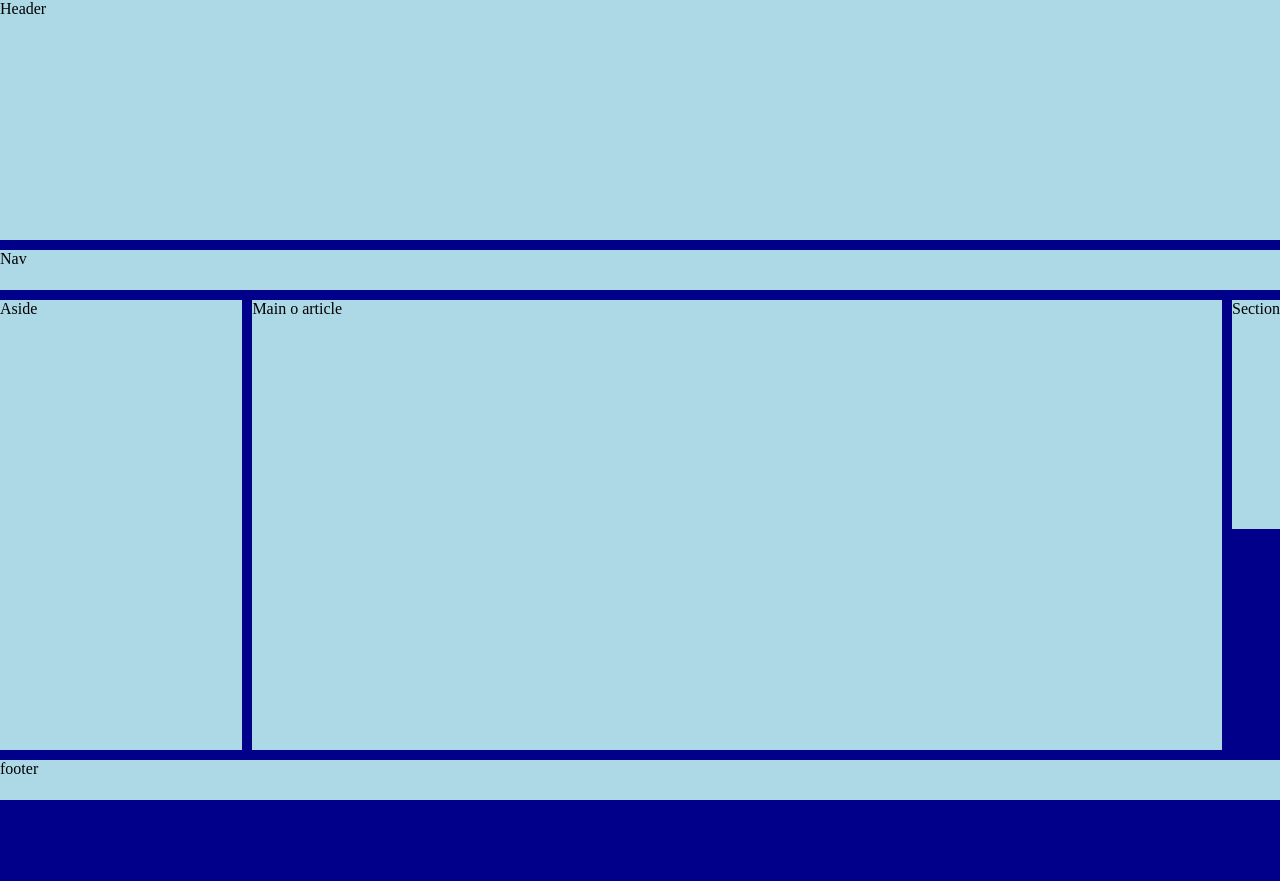
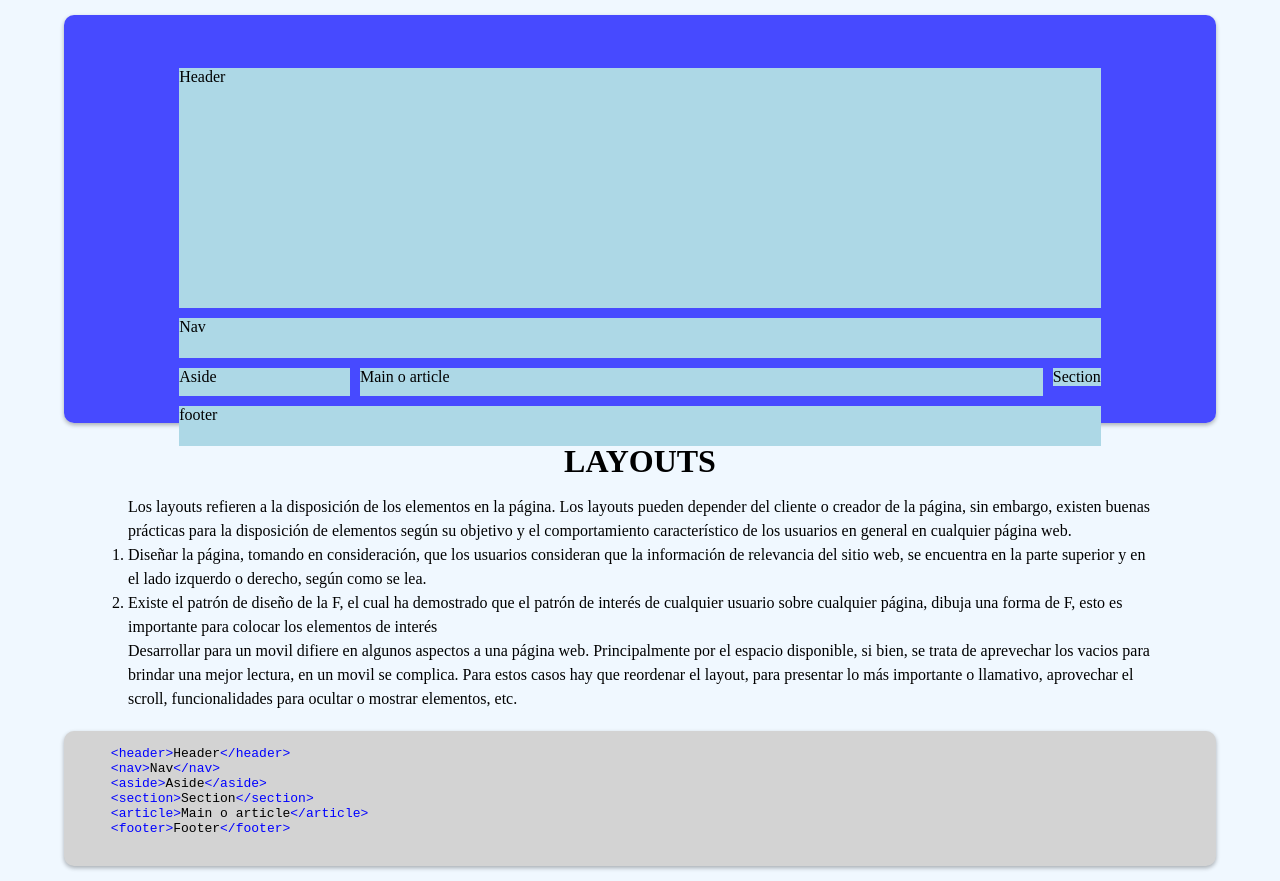
Before and after one commit to cruzortiz99/html-css-basics-course-project, a plain HTML site: page html-practice/03-layouts/layout.html in a window 1280 px wide. Before the commit the page ends 800 px from the top, so only its background shows below. Drawn offline with Linux system fonts and the light colour scheme.

Commit message:
layout class done

```diff
--- a/html-practice/03-layouts/layout.css
+++ b/html-practice/03-layouts/layout.css
@@ -1,16 +1,7 @@
-* {
-  margin: 0;
-  padding: 0;
-  box-sizing: border-box;
-  height: 100%;
-  height: 100%;
-}
-html {
-  background-color: darkblue;
-}
-body {
-  height: 100vh;
-  width: 100vw;
+@import '../../public/css/components/content.css';
+.container {
+  height: 80%;
+  width: 80%;
   display: grid;
   grid-template-columns: 1fr 4fr auto;
   grid-template-rows: 30vh 40px auto auto 40px;
--- a/html-practice/03-layouts/layout.html
+++ b/html-practice/03-layouts/layout.html
@@ -10,12 +10,37 @@
 </head>
 
 <body>
+  <div class="theory">
+    <h1>Layouts</h1>
+    <div class="paragraphs">
+      <p>Los layouts refieren a la disposición de los elementos en la página. Los layouts pueden depender del cliente o creador de la página, sin embargo, existen buenas prácticas para la disposición de elementos según su objetivo y el comportamiento característico de los usuarios en general en cualquier página web.</p>
+      <ol>
+        <li>Diseñar la página, tomando en consideración, que los usuarios consideran que la información de relevancia del sitio web, se encuentra en la parte superior y en el lado izquerdo o derecho, según como se lea.</li>
+        <li>Existe el patrón de diseño de la F, el cual ha demostrado que el patrón de interés de cualquier usuario sobre cualquier página, dibuja una forma de F, esto es importante para colocar los elementos de interés</li>
+      </ol>
+      <p>Desarrollar para un movil difiere en algunos aspectos a una página web. Principalmente por el espacio disponible, si bien, se trata de aprevechar los vacios para brindar una mejor lectura, en un movil se complica. Para estos casos hay que reordenar el layout, para presentar lo más importante o llamativo, aprovechar el scroll, funcionalidades para ocultar o mostrar elementos, etc.</p>
+    </div>
+  </div>
+  <div class="code">
+    <pre>
+      <span class="tag">header</span>Header<span class="tag close-tag">header</span>
+      <span class="tag">nav</span>Nav<span class="tag close-tag">nav</span>
+      <span class="tag">aside</span>Aside<span class="tag close-tag">aside</span>
+      <span class="tag">section</span>Section<span class="tag close-tag">section</span>
+      <span class="tag">article</span>Main o article<span class="tag close-tag">article</span>
+      <span class="tag">footer</span>Footer<span class="tag close-tag">footer</span>
+    </pre>
+  </div>
+  <div class="example">
+    <div class="container">
       <header>Header</header>
       <nav>Nav</nav>
       <aside>Aside</aside>
       <section>Section</section>
       <article>Main o article</article>
       <footer class="footer">footer</footer>
+    </div>
+  </div>
 </body>
 
 </html>
```
Lines whose indentation alone changed are shown as unchanged.
